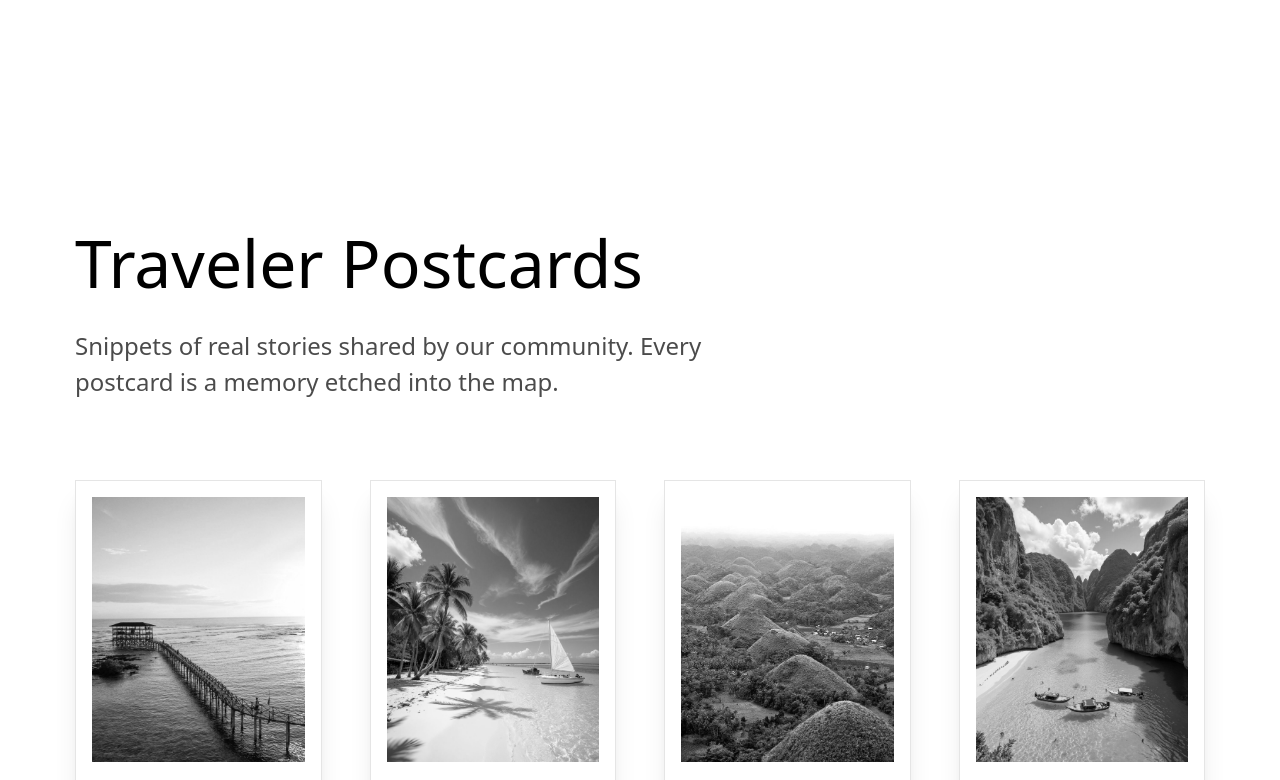
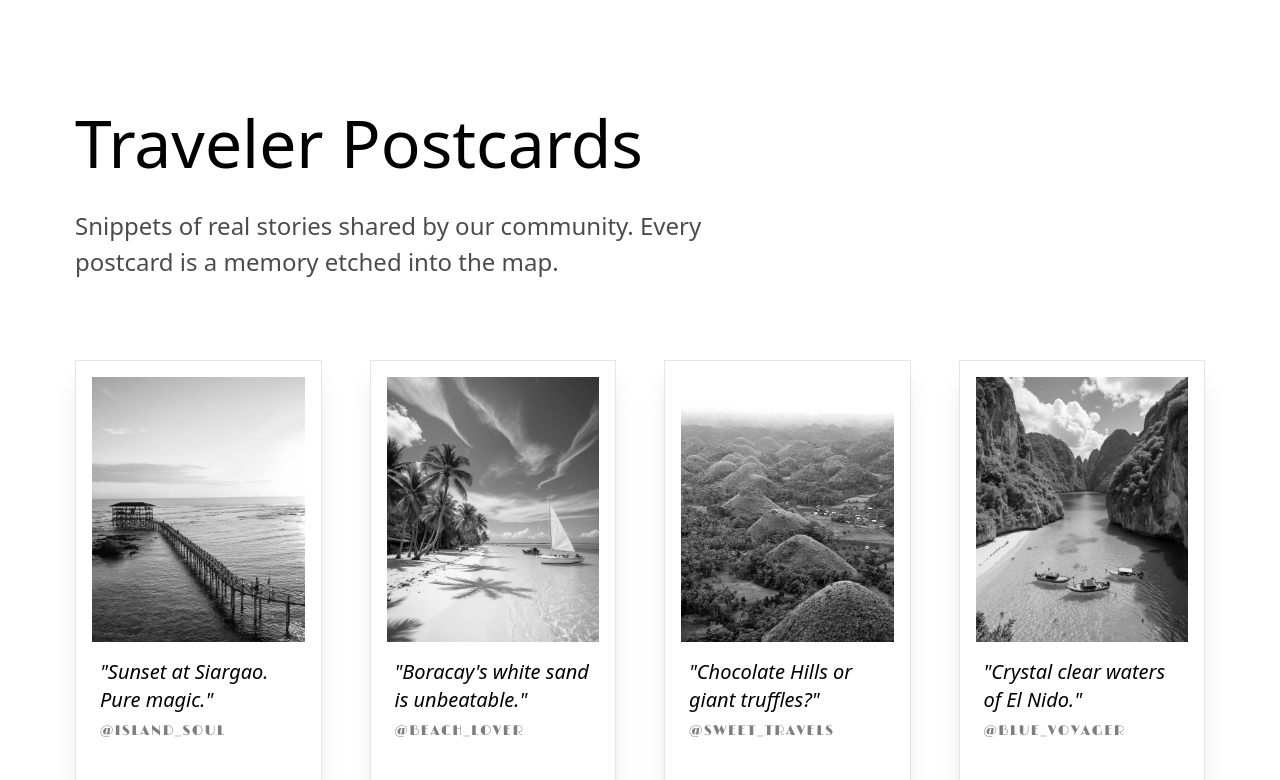
Before and after one commit to Topor24k/TravelTraces, a React (Vite) app: page / in a window 1280 px wide. Shown: the part 2740-3520 px from the top of the page. Built offline with nearby package versions, Linux system fonts and the light colour scheme; a web font is replaced by a local one.

Commit message:
Update TravelerPostcards.tsx

```diff
--- a/src/components/TravelerPostcards.tsx
+++ b/src/components/TravelerPostcards.tsx
@@ -1,6 +1,6 @@
 import { motion } from "motion/react";
 
-export const TravelerPostcards = () => {
+export const TravelerPostcards = ({ onAuthRequired }: { onAuthRequired?: () => void }) => {
   const postcards = [
     {
       image: "/images/Cloud%209%20Siargao.jpg",
@@ -29,7 +29,7 @@ export const TravelerPostcards = () => {
   ];
 
   return (
-    <section id="stories" className="traveler-postcards-section">
+    <section id="stories" className="traveler-postcards-section !pt-0 !pb-20">
       <div id="postcards-container" className="traveler-postcards-container">
         <div id="postcards-header" className="traveler-postcards-header">
           <h2 id="postcards-title" className="traveler-postcards-title">Traveler Postcards</h2>
@@ -43,6 +43,7 @@ export const TravelerPostcards = () => {
             <motion.div
               id={`postcard-${index}`}
               key={index}
+              onClick={onAuthRequired}
               initial={{ opacity: 0, scale: 0.9 }}
               whileInView={{ opacity: 1, scale: 1 }}
               viewport={{ once: true }}
@@ -68,7 +69,7 @@ export const TravelerPostcards = () => {
         </div>
 
         <div id="postcards-footer" className="traveler-postcards-footer">
-          <button id="view-all-stories-btn" className="view-all-stories-button">
+          <button id="view-all-stories-btn" className="view-all-stories-button" onClick={onAuthRequired}>
             View All Stories
           </button>
         </div>
```
